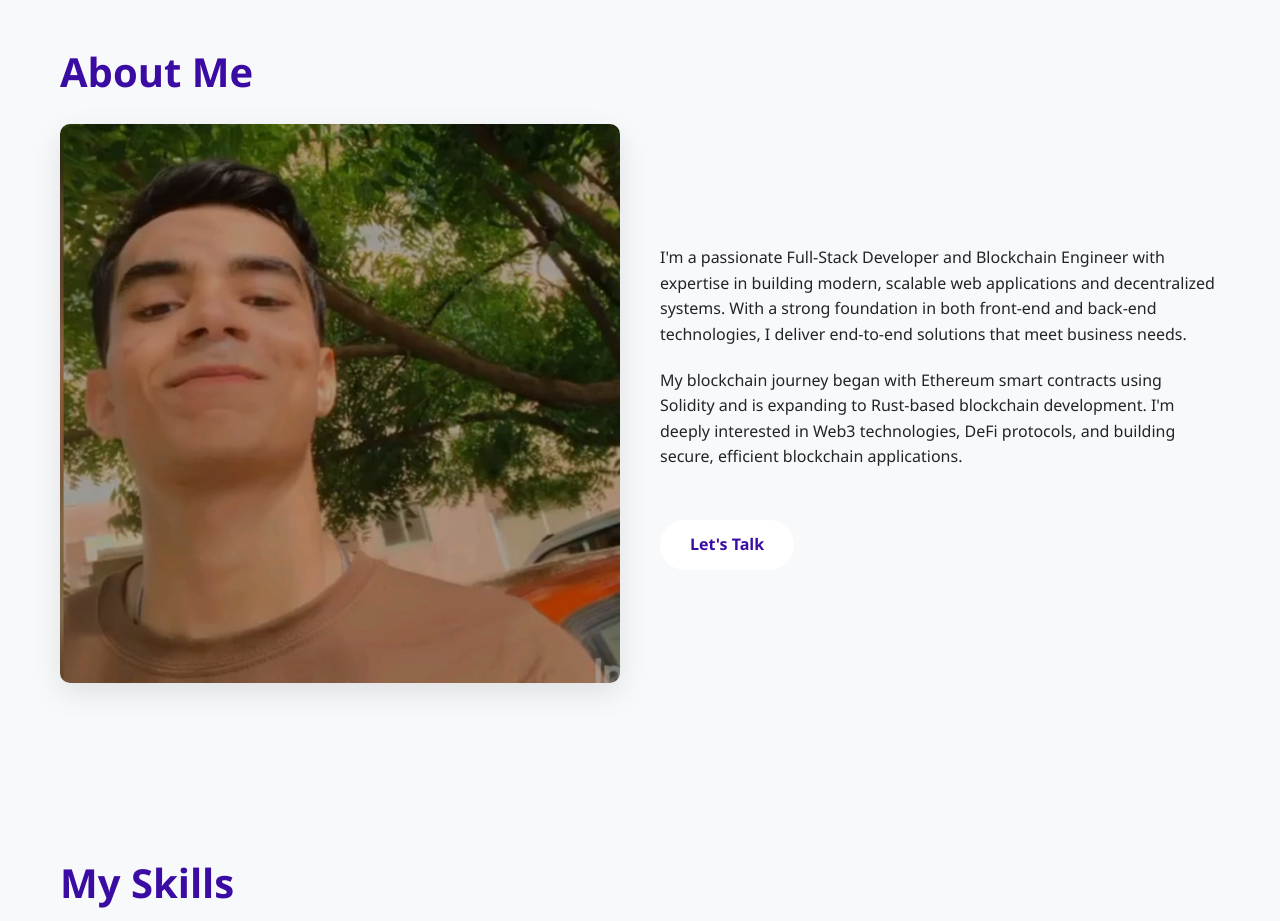
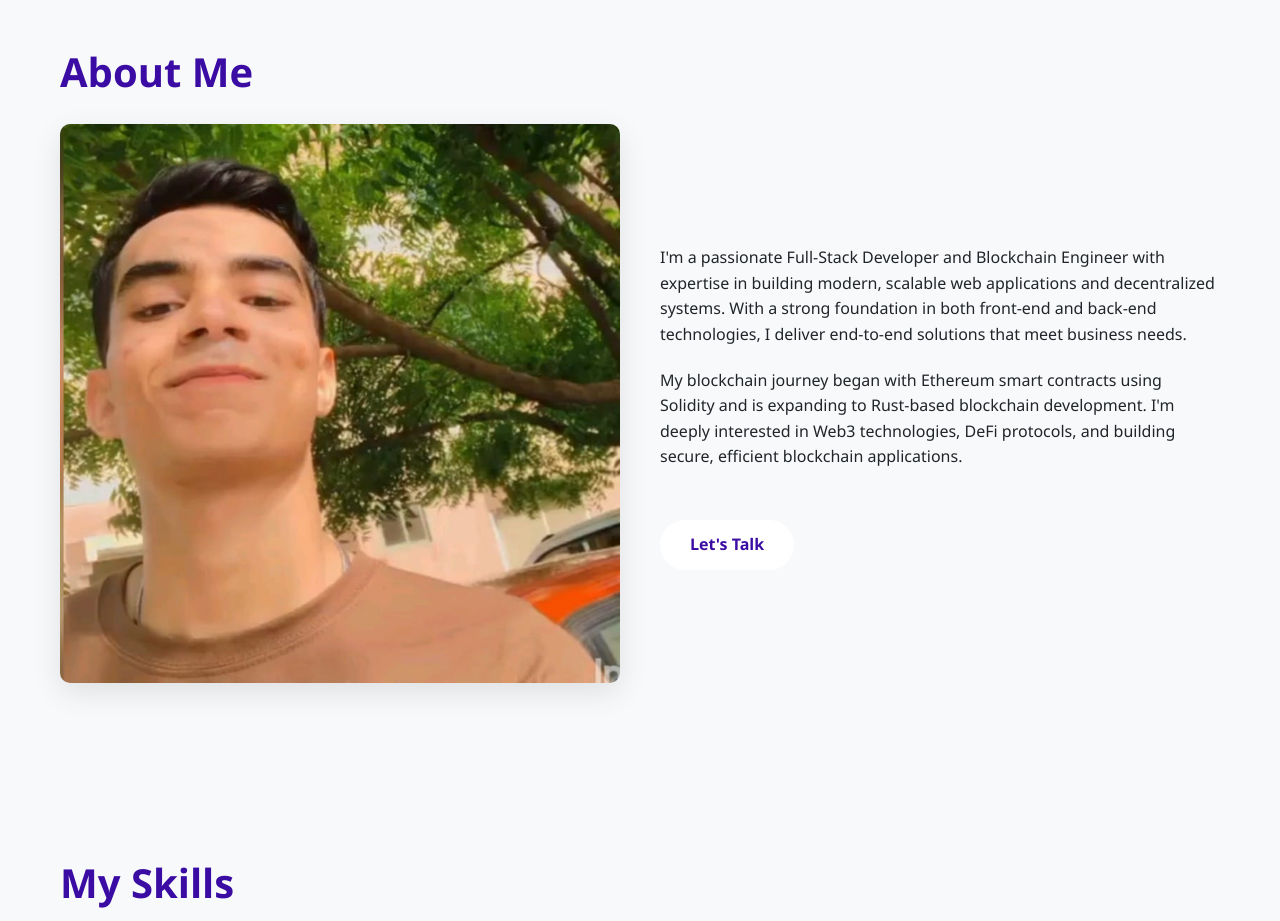
Before and after one commit to zayd100/portfolio, a plain HTML site: page index.html in a window 1280 px wide. Shown: the part 840-1761 px from the top of the page. Drawn offline with Linux system fonts and the light colour scheme.

Commit message:
Update style.css

```diff
--- a/style.css
+++ b/style.css
@@ -172,7 +172,7 @@
             width: 100%;
             border-radius: 10px;
             box-shadow: 0 10px 30px rgba(0, 0, 0, 0.1);
-            filter: brightness(70%);
+
         }
 
         .section-title {
```
